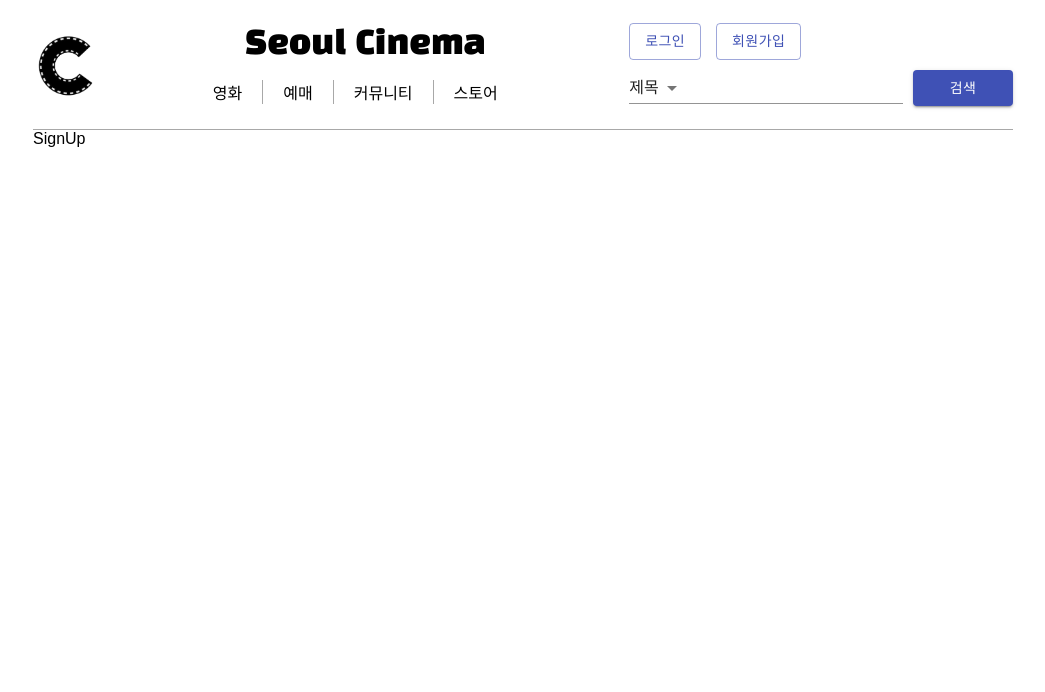
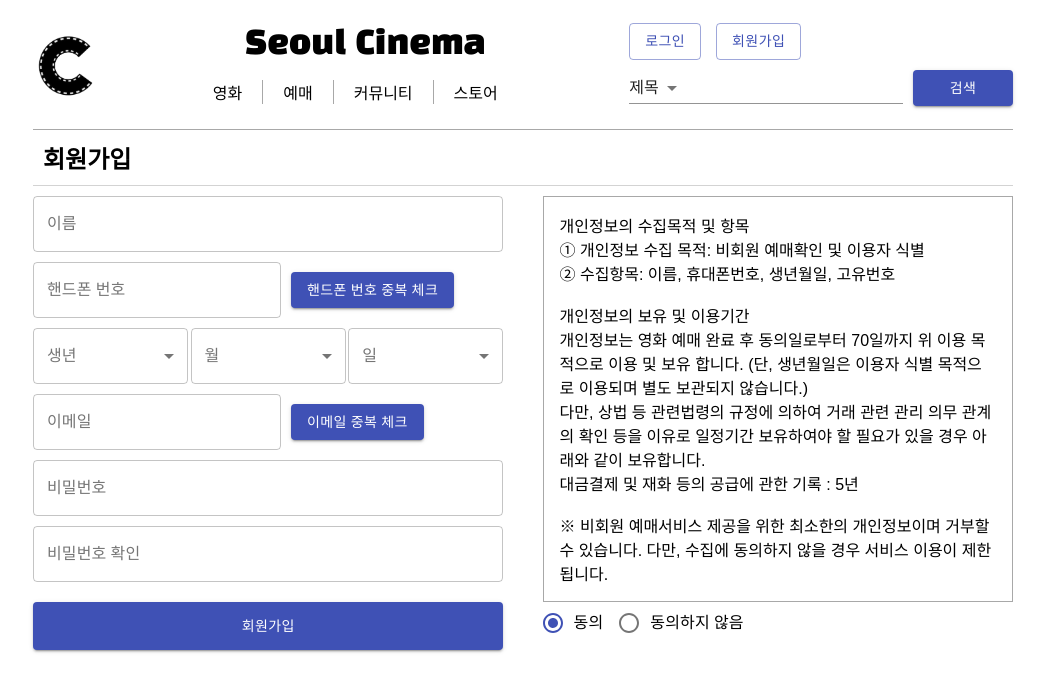
Before and after one commit to bucketressi/CinemaSeoul, a React (Create React App) app in the folder frontend/: page /signup in a window 1280 px wide. Shown: the top 692 px of the page, without its empty margins (117-1162 px from the left). Built offline with nearby package versions, Linux system fonts and the light colour scheme; a web font is replaced by a local one.

Commit message:
회원가입 완료!

```diff
--- a/frontend/src/Main/UserModel.tsx
+++ b/frontend/src/Main/UserModel.tsx
@@ -32,7 +32,7 @@ export const UserContextProvider = ({ children }: childrenObj) => {
 				setToken(res.data.token); // token 세팅
 				setUser(res.data.user_id);
 				setAdmin(undefined);
-				history.goBack();
+				history.push("/main");
 			})
 			.catch((e) => {
 				errorHandler(e, true, ["", "", "로그인에 실패하였습니다. 아이디, 비밀번호를 확인해주세요.", ""]);
@@ -52,7 +52,7 @@ export const UserContextProvider = ({ children }: childrenObj) => {
 				setAdmin(undefined);
 				localStorage.setItem("auth", res.data.token);
 				localStorage.setItem("type", "non-user");
-				history.goBack();
+				history.push("/main");
 			})
 			.catch((e) => {
 				errorHandler(e, true, ["", "", "로그인에 실패하였습니다. 아이디, 비밀번호를 확인해주세요.", ""]);
@@ -70,7 +70,7 @@ export const UserContextProvider = ({ children }: childrenObj) => {
 				setUser(undefined);
 				localStorage.setItem("auth", res.data.token);
 				localStorage.setItem("type", "admin");
-				history.goBack();
+				history.push("/admin/main");
 			})
 			.catch((e) => {
 				errorHandler(e, true, ["", "", "로그인에 실패하였습니다. 아이디, 비밀번호를 확인해주세요.", ""]);
--- a/frontend/src/Pages/User/Login.tsx
+++ b/frontend/src/Pages/User/Login.tsx
@@ -1,6 +1,6 @@
 import React, { useEffect, useState, createRef } from 'react';
 import { Link, useHistory } from 'react-router-dom';
-import { SelectModule } from '../../Components';
+import { PageTitle, SelectModule } from '../../Components';
 import { Tabs, Tab, TextField, Checkbox, Button, RadioGroup, FormControlLabel, Radio } from '@material-ui/core';
 import { useUserLogin, useNonUserLogin } from '../../Main/UserModel';
 import "../../scss/pages/login.scss";
@@ -39,8 +39,12 @@ const Login = () => {
 	}
 
 	const handleNonUserLogin = () => {
-		if(password !== passwordDual){
+		if (password !== passwordDual) {
 			alert("비밀번호와 비밀번호 확인이 같지 않습니다.");
+			return;
+		}
+		if (!email.includes("@")) {
+			alert("이메일 형식을 확인해주세요.");
 			return;
 		}
 		nonUserLogin({
@@ -55,6 +59,10 @@ const Login = () => {
 
 	return (
 		<div className="login-con">
+			<PageTitle
+				title="로그인"
+				isButtonVisible={false}
+			/>
 			<Tabs
 				value={type}
 				onChange={handleTypeChange}
@@ -77,7 +85,7 @@ const Login = () => {
 						<Button className="btn" variant="contained" color="primary" onClick={handleUserLogin}>로그인</Button>
 						<div className="under-menu">
 							<div className="checkbox-con">
-								<Checkbox color="primary" value={saveId} onChange={() => {setSaveId(!saveId)}}/>
+								<Checkbox color="primary" value={saveId} onChange={() => { setSaveId(!saveId) }} />
 								<p>아이디저장</p>
 							</div>
 							<div className="sub-menu">
@@ -99,15 +107,15 @@ const Login = () => {
 				<div className="nonuser-form">
 					<div className="form-con">
 						<div className="input-con">
-							<TextField variant="outlined" placeholder="이름" inputProps={{ maxLength: 20 }} onChange={(e) => { setName(e.target.value); }} />
-							<TextField variant="outlined" placeholder="핸드폰 번호" inputProps={{ maxLength: 11 }} onChange={(e) => { setPhoneNum(e.target.value); }} />
+							<TextField variant="outlined" value={name} placeholder="이름" inputProps={{ maxLength: 20 }} onChange={(e: any) => { setName(e.target.value); }} />
+							<TextField variant="outlined" value={name} placeholder="핸드폰 번호" inputProps={{ maxLength: 11 }} onChange={(e: any) => { setPhoneNum(e.target.value); }} />
 							<div className="birth-con">
-								<SelectModule tag="Year" value={birthYear} handleValueChange={(e) => { setBirthYear(e.target.value) }} start={1930} end={2022} />
-								<SelectModule tag="Month" value={birthMonth} handleValueChange={(e) => { setBirthMonth(e.target.value) }} start={1} end={12} />
-								<SelectModule tag="Date" value={birthDate} handleValueChange={(e) => { setBirthDate(e.target.value) }} start={1} end={30} />
+								<SelectModule tag="Year" value={birthYear} handleValueChange={(e: any) => { setBirthYear(e.target.value) }} start={1930} end={2022} />
+								<SelectModule tag="Month" value={birthMonth} handleValueChange={(e: any) => { setBirthMonth(e.target.value) }} start={1} end={12} />
+								<SelectModule tag="Date" value={birthDate} handleValueChange={(e: any) => { setBirthDate(e.target.value) }} start={1} end={30} />
 							</div>
-							<TextField variant="outlined" type="password" placeholder="예매 비밀번호" onChange={(e) => { setPassword(e.target.value); }} />
-							<TextField variant="outlined" type="password" placeholder="예매 비밀번호 확인" onChange={(e) => { setPasswordDual(e.target.value); }} />
+							<TextField variant="outlined" type="password" placeholder="예매 비밀번호" value={password} onChange={(e: any) => { setPassword(e.target.value); }} />
+							<TextField variant="outlined" type="password" placeholder="예매 비밀번호 확인" value={passwordDual} onChange={(e: any) => { setPasswordDual(e.target.value); }} />
 						</div>
 						<div className="btn-con">
 							<Link to="/SignUp"><Button className="btn" variant="outlined" color="primary">회원가입</Button></Link>
@@ -128,8 +136,8 @@ const Login = () => {
 
 								※ 비회원 예매서비스 제공을 위한 최소한의 개인정보이며 거부할 수 있습니다. 다만, 수집에 동의하지 않을 경우 서비스 이용이 제한됩니다.<br />
 							</p>
-							<RadioGroup value={agreement} className="agree-check-con" onChange={(e)=>{setAgreement(e.target.value)}}>
-								<FormControlLabel value="1" control={<Radio color="primary"/>} label="동의" />
+							<RadioGroup value={agreement} className="agree-check-con" onChange={(e) => { setAgreement(e.target.value) }}>
+								<FormControlLabel value="1" control={<Radio color="primary" />} label="동의" />
 								<FormControlLabel value="0" control={<Radio color="primary" />} label="동의하지 않음" />
 							</RadioGroup>
 						</div>
--- a/frontend/src/Pages/User/SignUp.tsx
+++ b/frontend/src/Pages/User/SignUp.tsx
@@ -1,5 +1,198 @@
-import React from 'react';
+import React, { useState, useEffect } from 'react';
+import { PageTitle, SelectModule } from '../../Components';
+import { TextField, RadioGroup, FormControlLabel, Radio, Button } from '@material-ui/core';
+import { useHistory } from 'react-router-dom';
+import "../../scss/pages/signup.scss";
 
-const SignUp = () => <div>SignUp</div>;
+import axios from 'axios';
+import { SERVER_URL } from '../../CommonVariable';
+import { errorHandler } from '../../Main/ErrorHandler';
+import { useTokenState } from '../../Main/TokenModel';
+
+const SignUp = () => {
+	const history = useHistory();
+	const AUTH_TOKEN = useTokenState();
+
+	/* 회원가입 정보 */
+	const [name, setName] = useState<string>("");
+	const [birth, setBirth] = useState<string>("");
+	const [phoneNum, setPhoneNum] = useState<string>("");
+	const [email, setEmail] = useState<string>("");
+	const [password, setPassword] = useState<string>("");
+	const [passwordDual, setPasswordDual] = useState<string>("");
+	const [agreement, setAgreement] = useState<string>("1");
+
+	/* 생년월일 */
+	const [birthYear, setBirthYear] = useState<string>("");
+	const [birthMonth, setBirthMonth] = useState<string>("");
+	const [birthDate, setBirthDate] = useState<string>("");
+
+	/* 중복 체크 */
+	const [isPhoneNumExist, setPhoneNumExist] = useState<number>(-1); // -1 아직 안함, 0 중복된 번호 없음, 1 중복된 번호 있음
+	const [isEmailExist, setEmailExist] = useState<number>(-1); // -1 아직 안함, 0 중복된 이메일 없음, 1 중복된 이메일 있음
+
+	useEffect(() => {
+		setBirth(`${birthYear}${birthMonth}${birthDate}`);
+	}, [birthYear, birthMonth, birthDate]);
+
+	const preTreatment = () => {
+		if (name === "") {
+			alert("이름을 입력해주세요.");
+			return false;
+		}
+		if (password === "") {
+			alert("패스워드를 입력해주세요.");
+			return false;
+		}
+		if (password !== passwordDual) {
+			alert("비밀번호와 비밀번호 확인이 같지 않습니다.");
+			return false;
+		}
+		if (!email.includes("@")) {
+			alert("이메일 형식을 확인해주세요.");
+			return false;
+		}
+		if (isPhoneNumExist === -1) {
+			alert("중복된 핸드폰 번호가 있는지 버튼을 눌러 체크해주세요.");
+			return false;
+		}
+		if (isPhoneNumExist === 1) {
+			alert("중복된 핸드폰 번호가 있어 회원가입할 수 없습니다. 다른 핸드폰 번호를 입력해주세요.");
+			return false;
+		}
+		if (isEmailExist === -1) {
+			alert("중복된 이메일이 있는지 버튼을 눌러 체크해주세요.");
+			return false;
+		}
+		if (isEmailExist === 1) {
+			alert("중복된 이메일이 있어 회원가입할 수 없습니다. 다른 이메일을 입력해주세요.");
+			return false;
+		}
+		return true;
+	}
+
+	const signUp = () => {
+		if (!preTreatment())
+			return;
+		// api 고치고 다시 하기
+		axios.post(`${SERVER_URL}/user/signup`, {
+			"user_name": name,
+			"birth": birth,
+			"phone_num": phoneNum,
+			"email": email,
+			"password": password,
+			"agreement": agreement
+		}, {
+			headers: {
+				"TOKEN": AUTH_TOKEN
+			}
+		})
+			.then((res) => {
+				history.push("/login");
+			})
+			.catch((e) => {
+				errorHandler(e, true);
+			});
+		//"{"user_name":"우희은","birth":"1947/6/16","phone_num":"01045117733","email":"희은@","password":"1234","agreement":"1"}"
+	}
+
+	const checkPhoneNum = () => {
+		if(phoneNum === "" || phoneNum.length !== 11){
+			alert("정확한 핸드폰 번호를 입력해주세요.");
+			return;
+		}
+		axios.post(`${SERVER_URL}/user/phonecheck`, {
+			"phone_num": phoneNum,
+		}, {
+			headers: {
+				"TOKEN": AUTH_TOKEN
+			}
+		})
+			.then((res) => {
+				setPhoneNumExist(0);
+				alert("해당 핸드폰 번호를 사용할 수 있습니다.");
+			})
+			.catch((e) => {
+				setPhoneNumExist(1);
+				alert("중복된 핸드폰 번호가 존재합니다.");
+			});
+	}
+
+	const checkEmail = () => {
+		if(email === "" || !email.includes("@")){
+			alert("정확한 이메일을 입력해주세요.");
+			return;
+		}
+		axios.post(`${SERVER_URL}/user/emailcheck`, {
+			"email": email,
+		}, {
+			headers: {
+				"TOKEN": AUTH_TOKEN
+			}
+		})
+			.then((res) => {
+				setEmailExist(0);
+				alert("해당 이메일을 사용할 수 있습니다.");
+			})
+			.catch((e) => {
+				setEmailExist(1);
+				alert("중복된 이메일이 존재합니다.");
+			});
+	}
+
+	return (
+		<div>
+			<PageTitle
+				title="회원가입"
+				isButtonVisible={false}
+			/>
+			<div className="signup-con">
+				<div className="form-con">
+					<div className="input-con">
+						<TextField label="이름" variant="outlined" value={name} inputProps={{ maxLength: 20 }} onChange={(e: any) => { setName(e.target.value); }} />
+						<div className="with-btn">
+							<TextField label="핸드폰 번호" variant="outlined" value={phoneNum} inputProps={{ maxLength: 11 }} onChange={(e: any) => { setPhoneNum(e.target.value); }} />
+							<Button variant="contained" color={isPhoneNumExist !== 0 ? "primary" : "default"} onClick={checkPhoneNum}>핸드폰 번호 중복 체크</Button>
+						</div>
+						<div className="birth-con">
+							<SelectModule tag="Year" value={birthYear} handleValueChange={(e: any) => { setBirthYear(e.target.value) }} start={1930} end={2022} />
+							<SelectModule tag="Month" value={birthMonth} handleValueChange={(e: any) => { setBirthMonth(e.target.value) }} start={1} end={12} />
+							<SelectModule tag="Date" value={birthDate} handleValueChange={(e: any) => { setBirthDate(e.target.value) }} start={1} end={30} />
+						</div>
+						<div className="with-btn">
+							<TextField label="이메일" variant="outlined" value={email} onChange={(e: any) => { setEmail(e.target.value); }} />
+							<Button variant="contained" color={isEmailExist !== 0 ? "primary" : "default"} onClick={checkEmail}>이메일 중복 체크</Button>
+						</div>
+						<TextField label="비밀번호" variant="outlined" type="password" value={password} onChange={(e: any) => { setPassword(e.target.value); }} />
+						<TextField label="비밀번호 확인" variant="outlined" type="password" value={passwordDual} onChange={(e: any) => { setPasswordDual(e.target.value); }} />
+					</div>
+					<div className="btn-con">
+						<Button className="btn" variant="contained" color="primary" onClick={signUp}>회원가입</Button>
+					</div>
+				</div>
+				<div className="right-con">
+					<div className="agreement-con">
+						<p>
+							개인정보의 수집목적 및 항목<br />
+							① 개인정보 수집 목적: 비회원 예매확인 및 이용자 식별<br />
+							② 수집항목: 이름, 휴대폰번호, 생년월일, 고유번호<br /><br />
+
+							개인정보의 보유 및 이용기간<br />
+							개인정보는 영화 예매 완료 후 동의일로부터 70일까지 위 이용 목적으로 이용 및 보유 합니다. (단, 생년월일은 이용자 식별 목적으로 이용되며 별도 보관되지 않습니다.)<br />
+							다만, 상법 등 관련법령의 규정에 의하여 거래 관련 관리 의무 관계의 확인 등을 이유로 일정기간 보유하여야 할 필요가 있을 경우 아래와 같이 보유합니다.<br />
+							대금결제 및 재화 등의 공급에 관한 기록 : 5년<br /><br />
+
+							※ 비회원 예매서비스 제공을 위한 최소한의 개인정보이며 거부할 수 있습니다. 다만, 수집에 동의하지 않을 경우 서비스 이용이 제한됩니다.<br />
+						</p>
+						<RadioGroup value={agreement} className="agree-check-con" onChange={(e: any) => { setAgreement(e.target.value) }}>
+							<FormControlLabel value="1" control={<Radio color="primary" />} label="동의" />
+							<FormControlLabel value="0" control={<Radio color="primary" />} label="동의하지 않음" />
+						</RadioGroup>
+					</div>
+				</div>
+			</div>
+		</div>
+	)
+}
 
 export default SignUp;
--- a/frontend/src/scss/pages/login.scss
+++ b/frontend/src/scss/pages/login.scss
@@ -3,7 +3,6 @@
 
 .login-con{
 	width: 100%;
-    margin-top: 50px;
 	.MuiTabs-flexContainer{
 		width: 100%!important;
 		&>button{
@@ -42,6 +41,13 @@
 				width: 33%;
 			}
 		}
+		.with-btn{
+			display: flex;
+			align-items: center;
+			button{
+				margin-left: 10px;
+			}
+		}
 	}
 	.btn{
 		height: 3rem;
@@ -50,9 +56,12 @@
 	}
 	.btn-con{
 		display: flex;
-		justify-content: space-between;
 		&>*{
-			width: 48%;
+			width: 100%;
+			margin-right: 5px;
+		}
+		button{
+			margin-right: 0;
 		}
 	}
 	.under-menu{
--- /dev/null
+++ b/frontend/src/scss/pages/signup.scss
@@ -0,0 +1,7 @@
+.signup-con{
+	display: flex;
+	justify-content: space-between;
+	&>div{
+		width: 48%;
+	}
+}
```
